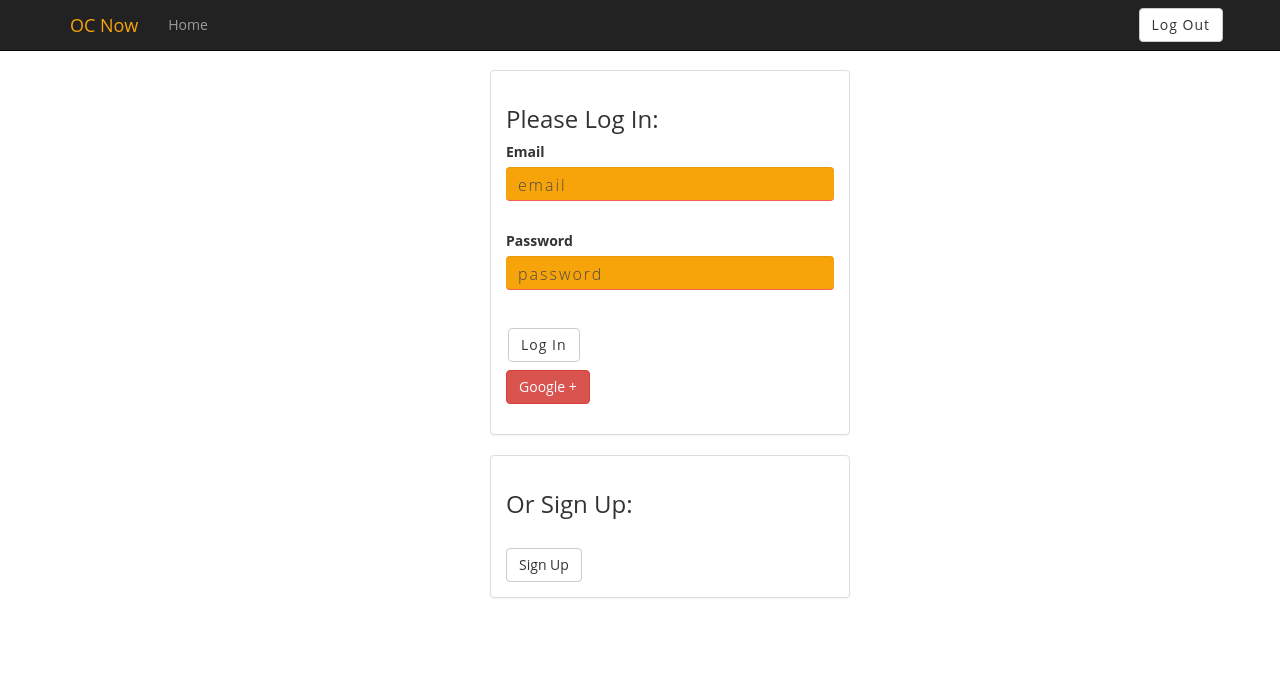
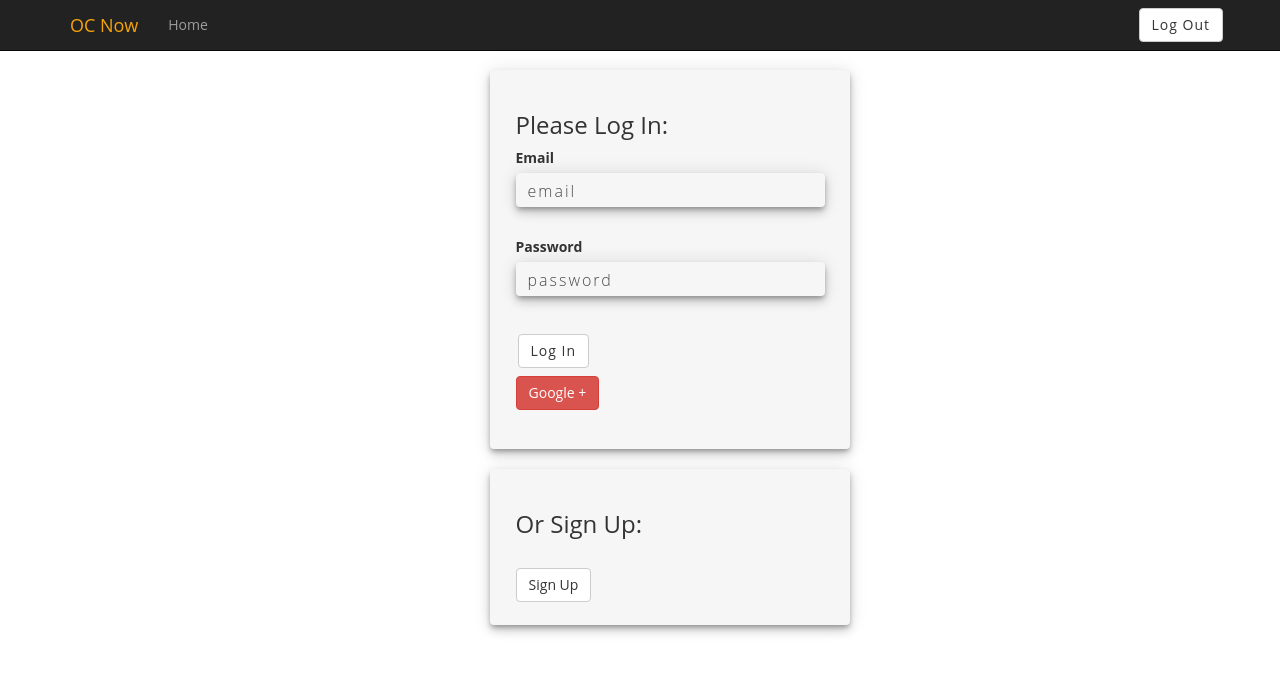
Before and after one commit to babershere/OCNow, a React (Create React App) app in the folder app_client/: page / in a window 1280 px wide. Shown: the top 674 px of the page. Built offline with nearby package versions, Linux system fonts and the light colour scheme.

Commit message:
improved panels and got rid of orange bckgrnd

```diff
--- a/app_client/src/App.css
+++ b/app_client/src/App.css
@@ -105,12 +105,16 @@ input[type="navtext"], input[type="password"] {
   outline: none;
 }
 input[type="text"], input[type="password"], input[type="email"], input[type='formControl']{
-  background-color:  rgb(247, 164, 10);
+  box-shadow: 0 6px 10px 0 rgba(0,0,0,0.14), 0 1px 18px 0 rgba(0,0,0,0.12), 0 3px 5px -1px rgba(0,0,0,0.3);
+  background-color: #F6F6F6;
+  border: black;
+
+  /* background-color:  rgb(117, 117, 117);
   border: 0;
-  border-bottom: solid 1px #f16051;
+  border-bottom: solid 1px #f16051; */
   width: 100%;
   padding-bottom: 4px;
-  color: rgb(248, 245, 245) !important;
+  color: rgb(7, 7, 7) !important;
   font-weight: lighter;
   letter-spacing: 2px;
   margin-bottom: 30px;
@@ -120,12 +124,15 @@ input[type="text"], input[type="password"], input[type="email"], input[type='for
 }
 
 textarea[type="text"] {
-  background-color:  rgb(247, 164, 10);
+  box-shadow: 0 6px 10px 0 rgba(0,0,0,0.14), 0 1px 18px 0 rgba(0,0,0,0.12), 0 3px 5px -1px rgba(0,0,0,0.3);
+  background-color: #F6F6F6;
+  border: black;
+  /* background-color:  rgb(117, 117, 117);
   border: 0;
-  border-bottom: solid 1px #f16051;
+  border-bottom: solid 1px #f16051; */
   /* width: 30%; */
   padding-bottom: 4px;
-  color: rgb(248, 245, 245) !important;
+  color: rgb(7, 7, 7) !important;
   font-weight: lighter;
   letter-spacing: 2px;
   margin-bottom: 30px;
@@ -203,3 +210,10 @@ button:active {
 ::-ms-input-placeholder { /* Microsoft Edge */
   color: rgb(83, 80, 80);
 }
+
+.panel {
+  box-shadow: 0 6px 10px 0 rgba(0,0,0,0.14), 0 1px 18px 0 rgba(0,0,0,0.12), 0 3px 5px -1px rgba(0,0,0,0.3);
+  background-color: #F6F6F6;
+  border: black;
+  padding: 0.5em 0.75em 0.625em
+}
--- a/app_client/src/components/Deals.jsx
+++ b/app_client/src/components/Deals.jsx
@@ -8,7 +8,8 @@ const aStyle = {
 }
 
 const fixHeight = {
-    minHeight: "115px"
+    minHeight: "115px",
+    maxHeight: '115px'
 }
 
 class Deals extends React.Component {
--- a/app_client/src/components/Weather.jsx
+++ b/app_client/src/components/Weather.jsx
@@ -3,7 +3,8 @@ import React from "react";
 const WEATHER_API_Key = process.env.REACT_APP_WEATHER_API_KEY;
 
 const fixHeight = {
-    minHeight: "115px"
+    minHeight: "115px",
+    maxHeight: '115px'
 }
 
 class Weather extends React.Component {
--- a/app_client/src/components/chat/Chat.jsx
+++ b/app_client/src/components/chat/Chat.jsx
@@ -64,7 +64,7 @@ class Chat extends Component {
                                 })}
                         </div>
 
-                        <hr />
+                        <br />
                         <input type="text" placeholder="Username" value={this.state.username} onChange={ev => this.setState({ username: ev.target.value })} className="form-control" />
                         <textarea type='text' placeholder="Message" className="form-control" value={this.state.message} onChange={ev => this.setState({ message: ev.target.value })} />
                         <button onClick={this.sendMessage} className="btn btn-default form-control">Send</button>
```
Also changed, not shown: 11 other files (tests, documents, lock files or other folders).
